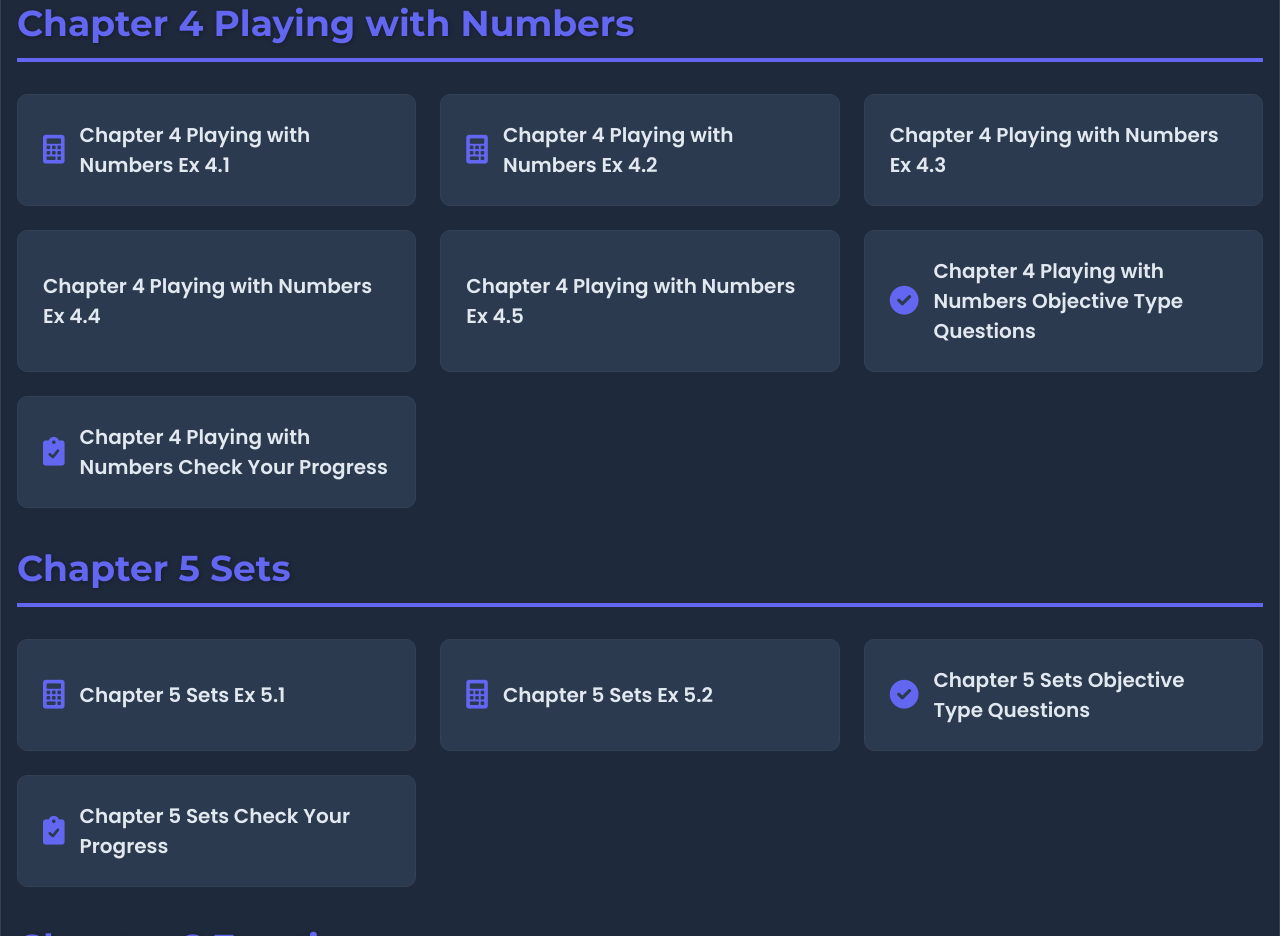
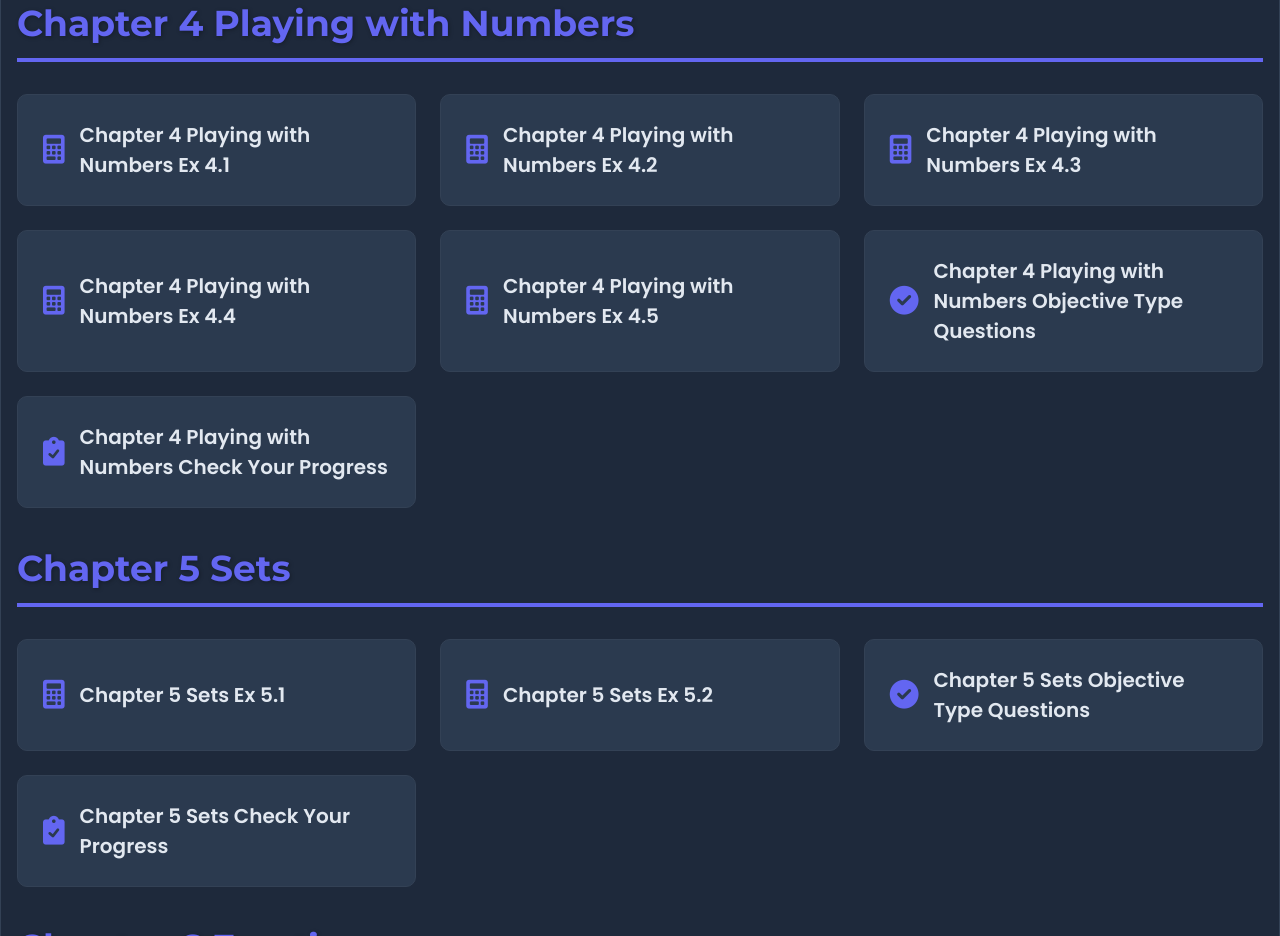
Before and after one commit to dudoas/AcademSolve-test1, a plain HTML site: page ML Aggarwal/Class-6/IndexML.html in a window 1280 px wide. Shown: the part 2000-2936 px from the top of the page. Drawn offline with nearby package versions, Linux system fonts and the light colour scheme.

Commit message:
IndexML.html

```diff
--- a/ML Aggarwal/Class-6/IndexML.html
+++ b/ML Aggarwal/Class-6/IndexML.html
@@ -469,12 +469,15 @@
                         <span class="link-text">Chapter 4 Playing with Numbers Ex 4.2</span>
                     </a>
                     <a href="#" class="exercise-link-card">
+                        <i class="fas fa-calculator icon"></i>
                         <span class="link-text">Chapter 4 Playing with Numbers Ex 4.3</span>
                     </a>
                     <a href="#" class="exercise-link-card">
+                        <i class="fas fa-calculator icon"></i>
                         <span class="link-text">Chapter 4 Playing with Numbers Ex 4.4</span>
                     </a>
                     <a href="#" class="exercise-link-card">
+                        <i class="fas fa-calculator icon"></i>
                         <span class="link-text">Chapter 4 Playing with Numbers Ex 4.5</span>
                     </a>
                     <a href="#" class="exercise-link-card">
```
